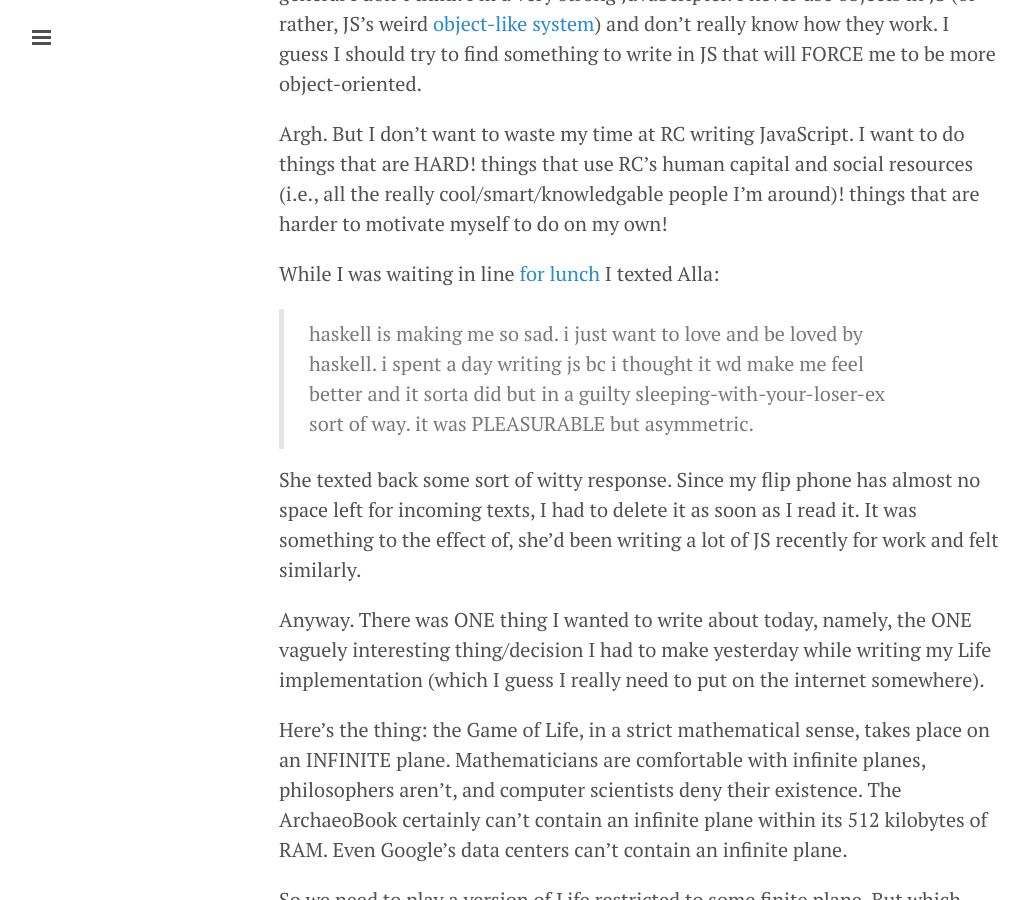
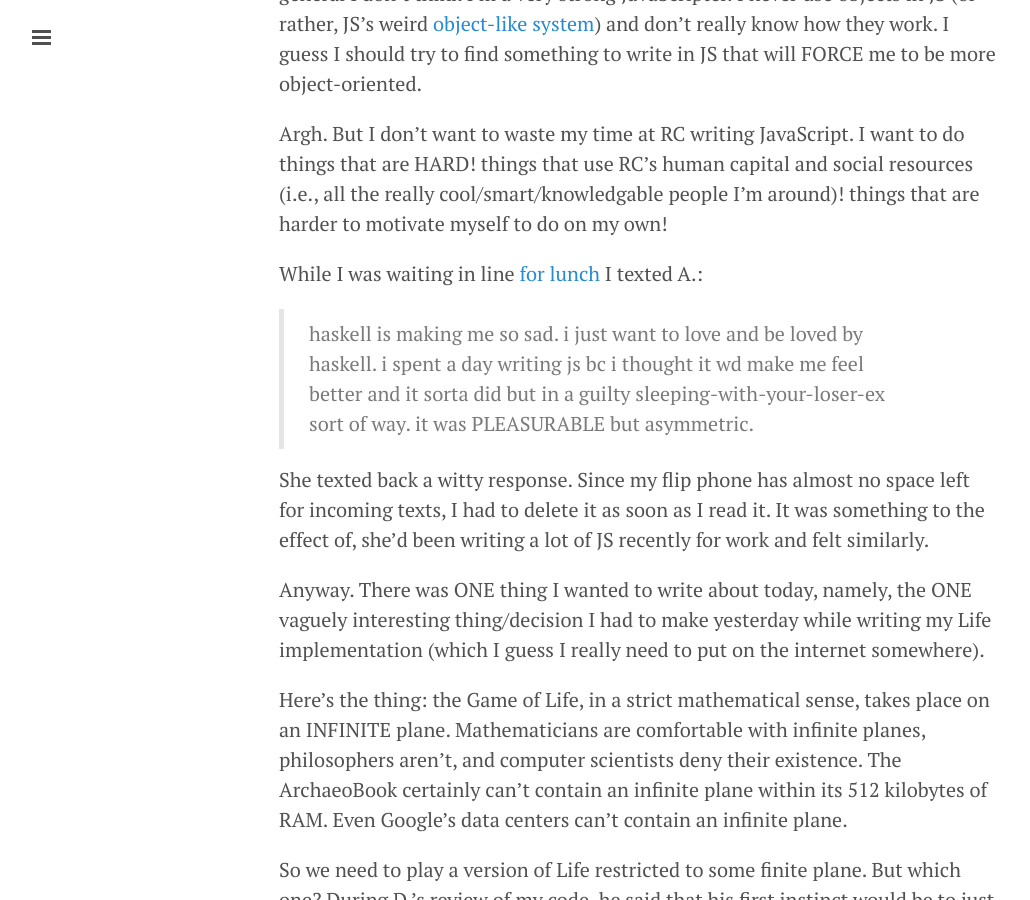
Before and after one commit to amalex5/amalex5.github.io, a Jekyll site: the page built from _posts/2016-01-14-recuse-center-day-2-4.markdown, in a window 1280 px wide and 900 px high, scrolled down 1083 px. Shown: the whole window, without its empty margins (1-1031 px from the left). Built offline with Jekyll 4.4.1, drawn with Linux system fonts in a browser that asks for light colours.

Commit message:
Post update: Recuse Center, Day 2.4

```diff
--- a/_posts/2016-01-14-recuse-center-day-2-4.markdown
+++ b/_posts/2016-01-14-recuse-center-day-2-4.markdown
@@ -15,11 +15,11 @@ I forced myself to code-review with D., who said he thought it was really well-w
 
 Argh. But I don't want to waste my time at RC writing JavaScript. I want to do things that are HARD! things that use RC's human capital and social resources (i.e., all the really cool/smart/knowledgable people I'm around)! things that are harder to motivate myself to do on my own!
 
-While I was waiting in line [for lunch](http://vanessas.com/) I texted Alla:
+While I was waiting in line [for lunch](http://vanessas.com/) I texted A.:
 
 > haskell is making me so sad. i just want to love and be loved by haskell. i spent a day writing js bc i thought it wd make me feel better and it sorta did but in a guilty sleeping-with-your-loser-ex sort of way. it was PLEASURABLE but asymmetric.
 
-She texted back some sort of witty response. Since my flip phone has almost no space left for incoming texts, I had to delete it as soon as I read it. It was something to the effect of, she'd been writing a lot of JS recently for work and felt similarly.
+She texted back a witty response. Since my flip phone has almost no space left for incoming texts, I had to delete it as soon as I read it. It was something to the effect of, she'd been writing a lot of JS recently for work and felt similarly.
 
 Anyway. There was ONE thing I wanted to write about today, namely, the ONE vaguely interesting thing/decision I had to make yesterday while writing my Life implementation (which I guess I really need to put on the internet somewhere).
 
```
